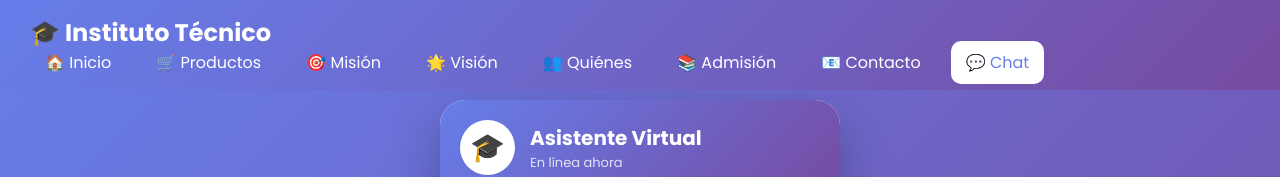
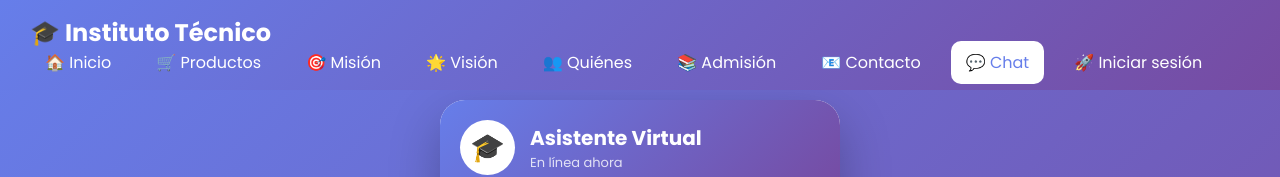
Before and after one commit to freddyguevaralopez557-code/Pagina-Instituto, a plain HTML site: page chat.html in a window 1280 px wide. Shown: the top 177 px of the page. Drawn offline with Linux system fonts and the light colour scheme.

Commit message:
Actualizacion del proyecto v6

```diff
--- a/chat.html
+++ b/chat.html
@@ -462,6 +462,7 @@ body{
                     💬 Chat
                 </a>
             </li>
+            <li><a href="login.html" class="nav-link nav-login">🚀 Iniciar sesión</a></li>
 
         </ul>
 
```
